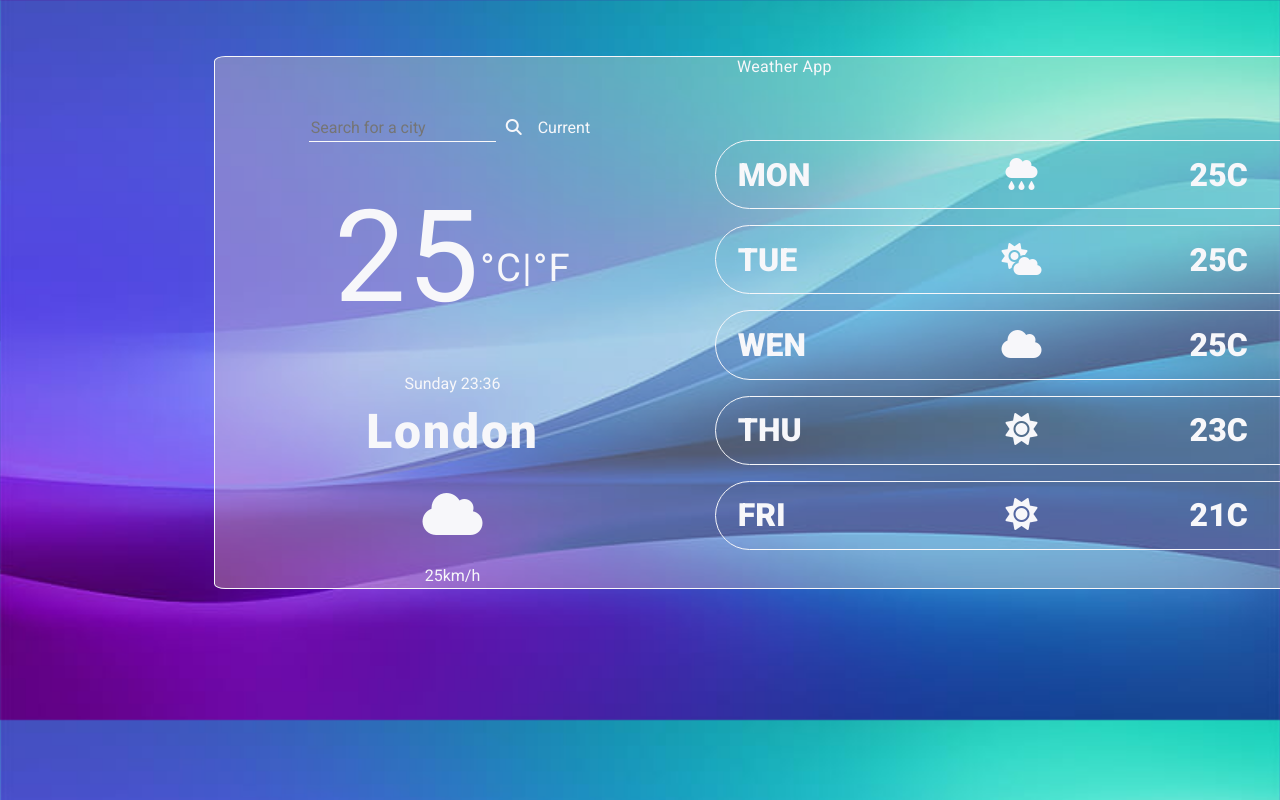
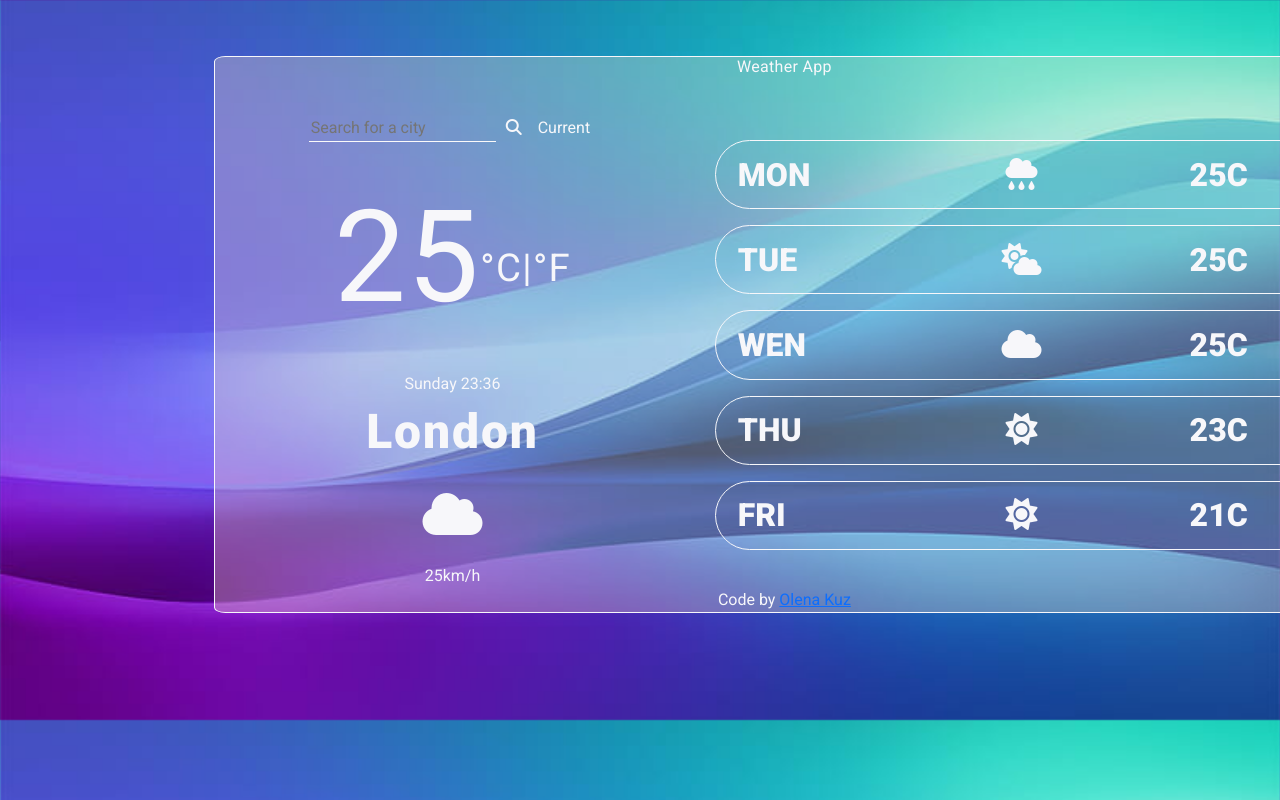
Before and after one commit to VladiRen/Weather-app, a plain HTML site: page weather_upp/index.html in a window 1280 px wide. Shown: the top 800 px of the page. Drawn offline with nearby package versions, Linux system fonts and the light colour scheme.

Commit message:
add link

```diff
--- a/weather_upp/index.html
+++ b/weather_upp/index.html
@@ -105,8 +105,12 @@
 					</div>
 				</div>
 		 </div>
+		 <div>
+			Code by
+			<a href="https://github.com/VladiRen/Weather-app/tree/main/weather_upp"> Olena Kuz</a>
+			</div>
 	 </div>
-	 <script src="src/script.js">// commit
+	 <script src="src/script.js">
 	 </script>
 </body>
 </html>
```
